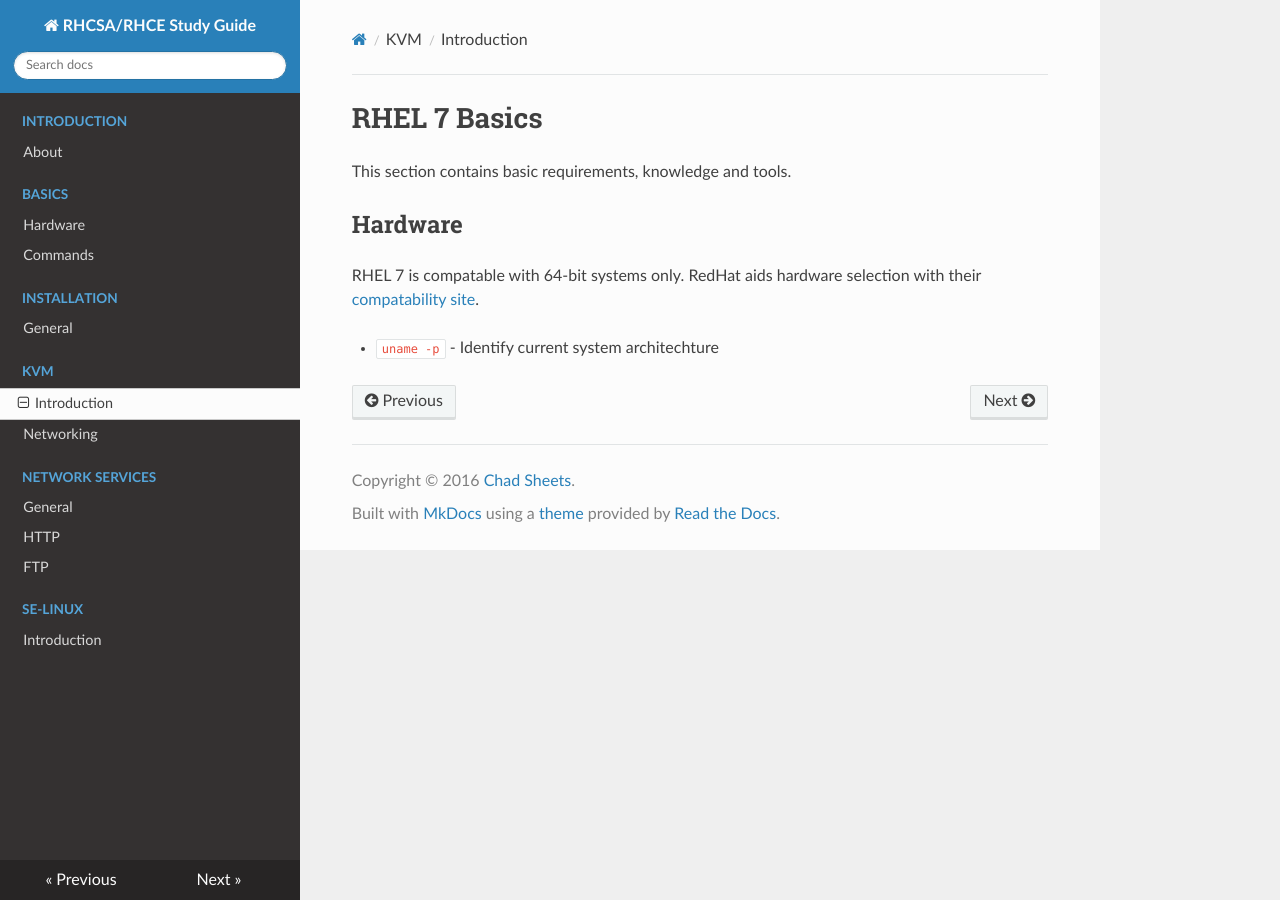
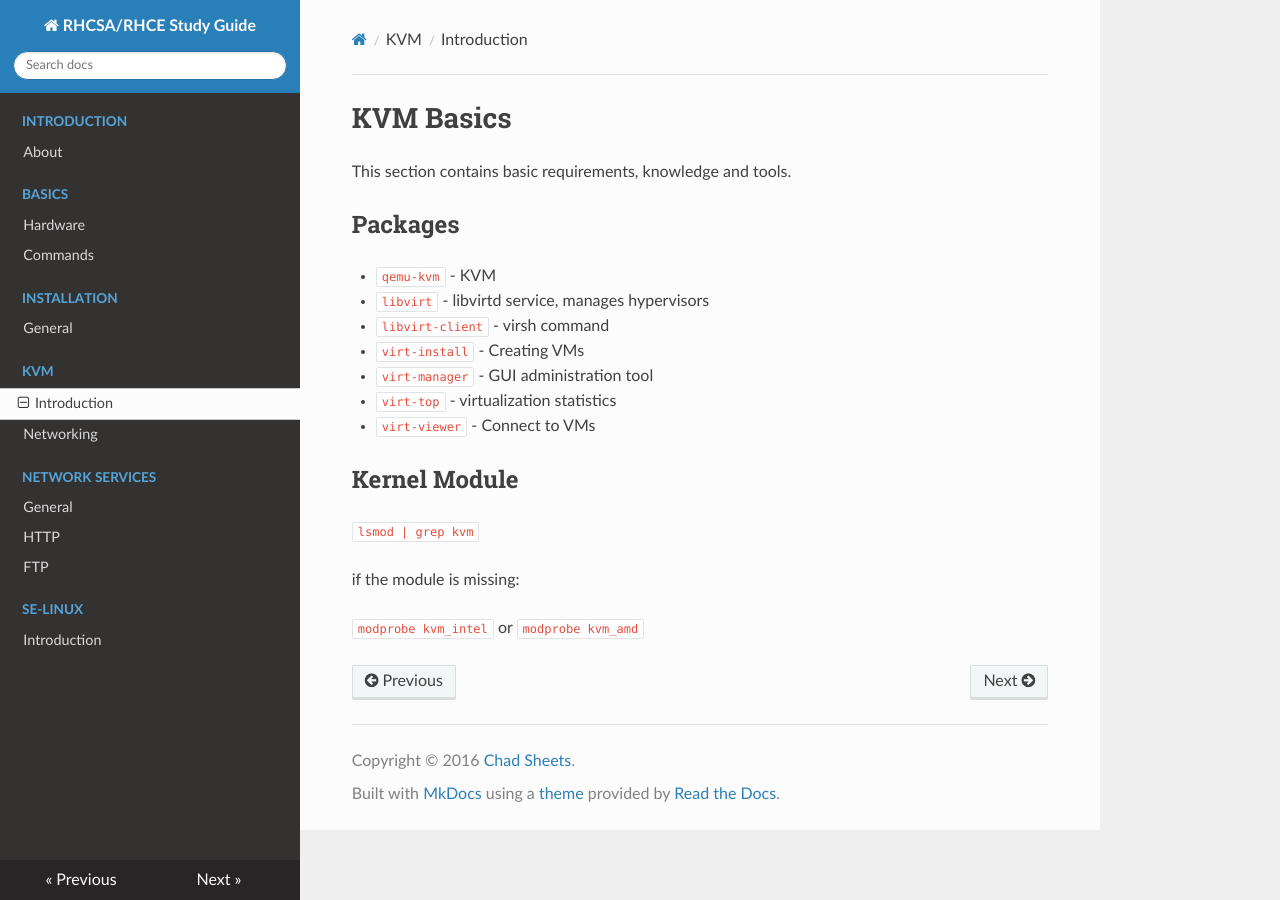
Before and after one commit to cjsheets/RHCE-RHEL7, an MkDocs documentation site: the page built from docs/kvm/index.md, in a window 1280 px wide. Built offline with MkDocs 1.6.1, drawn with Linux system fonts in a browser that asks for light colours; nearby versions of some CDN libraries; old or Windows-style settings are respelled for this version of MkDocs.

Commit message:
added KVM

```diff
--- a/docs/kvm/index.md
+++ b/docs/kvm/index.md
@@ -1,11 +1,22 @@
-<h1>RHEL 7 Basics</h1>
+<h1>KVM Basics</h1>
 
 This section contains basic requirements, knowledge and tools.
 
 
-## Hardware
+## Packages
 
-RHEL 7 is compatable with 64-bit systems only. RedHat aids hardware selection
-with their [compatability site](https://hardware.redhat.com/).
+* `qemu-kvm` - KVM
+* `libvirt` - libvirtd service, manages hypervisors
+* `libvirt-client` - virsh command
+* `virt-install` - Creating VMs
+* `virt-manager` - GUI administration tool
+* `virt-top` - virtualization statistics
+* `virt-viewer` - Connect to VMs
 
-- `uname -p` - Identify current system architechture
+## Kernel Module
+
+`lsmod | grep kvm`
+
+if the module is missing:
+
+`modprobe kvm_intel` or `modprobe kvm_amd`
```
Also changed, not shown: docs/install/index.md (+4 -0 lines).
